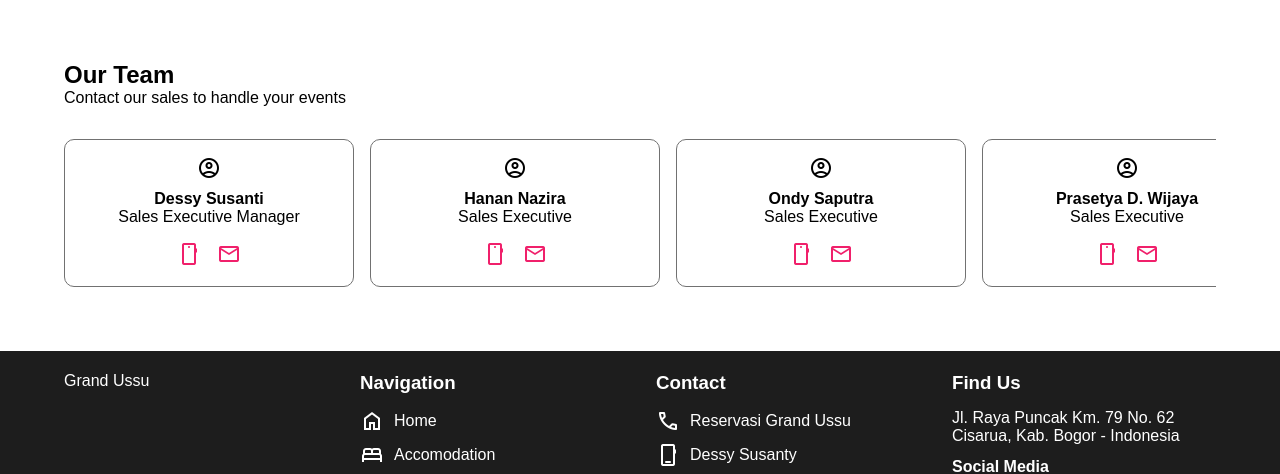
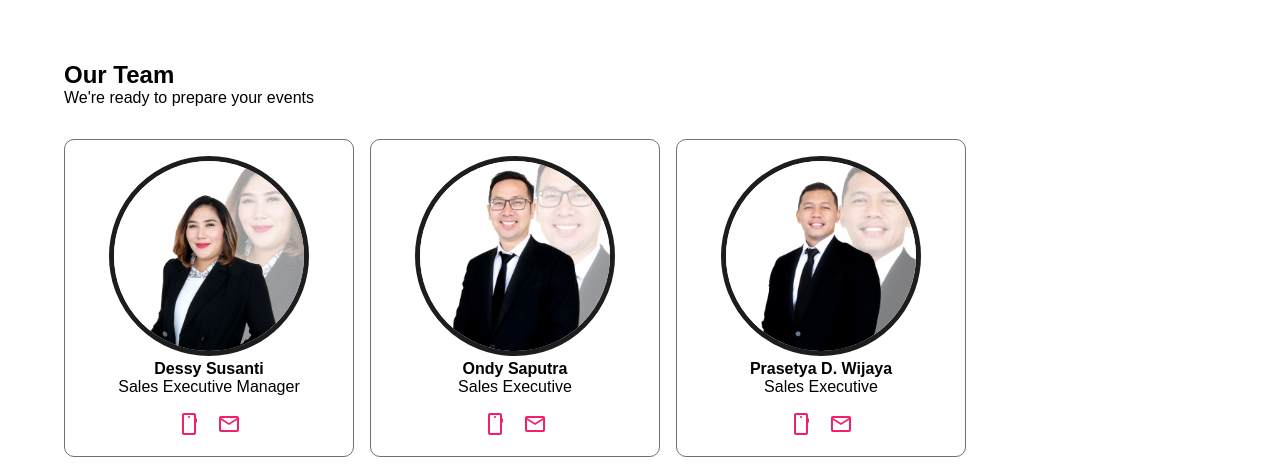
Before and after one commit to uiuxkimabe/grandussu, a plain HTML site: page contact.html in a window 1280 px wide. Shown: the part 1236-1710 px from the top of the page. Drawn offline with nearby package versions, Linux system fonts and the light colour scheme; a web font is replaced by a local one.

Commit message:
team update

```diff
--- a/contact.html
+++ b/contact.html
@@ -222,14 +222,16 @@
       <div class="container">
         <figcaption data-aos="fade-up" data-aos-delay="50">
           <h1>Our Team</h1>
-          <p>Contact our sales to handle your events</p>
+          <p>We're ready to prepare your events</p>
         </figcaption>
         <div class="row d-flex">
           <div class="card-team" data-aos="fade-up" data-aos-delay="100">
             <figure>
-              <span class="material-symbols-outlined profile">
-                account_circle
-              </span>
+              <img
+                src="./src/assets/team/BU DESI.jpg"
+                class="sales-team"
+                alt="Grand Ussu Team"
+              />
               <figcaption>
                 <h4>Dessy Susanti</h4>
                 <p>Sales Executive Manager</p>
@@ -250,36 +252,13 @@
               </figcaption>
             </figure>
           </div>
-          <div class="card-team" data-aos="fade-up" data-aos-delay="150">
-            <figure>
-              <span class="material-symbols-outlined profile">
-                account_circle
-              </span>
-              <figcaption>
-                <h4>Hanan Nazira</h4>
-                <p>Sales Executive</p>
-                <ul class="d-flex">
-                  <li>
-                    <a href="#">
-                      <span class="material-symbols-outlined">
-                        smartphone
-                      </span>
-                    </a>
-                  </li>
-                  <li>
-                    <a href="#">
-                      <span class="material-symbols-outlined"> mail </span>
-                    </a>
-                  </li>
-                </ul>
-              </figcaption>
-            </figure>
-          </div>
           <div class="card-team" data-aos="fade-up" data-aos-delay="200">
             <figure>
-              <span class="material-symbols-outlined profile">
-                account_circle
-              </span>
+              <img
+                src="./src/assets/team/ONDI.jpg"
+                class="sales-team"
+                alt="Grand Ussu Team"
+              />
               <figcaption>
                 <h4>Ondy Saputra</h4>
                 <p>Sales Executive</p>
@@ -302,9 +281,11 @@
           </div>
           <div class="card-team" data-aos="fade-up" data-aos-delay="250">
             <figure>
-              <span class="material-symbols-outlined profile">
-                account_circle
-              </span>
+              <img
+                src="./src/assets/team/PRESTYA.jpg"
+                class="sales-team"
+                alt="Grand Ussu Team"
+              />
               <figcaption>
                 <h4>Prasetya D. Wijaya</h4>
                 <p>Sales Executive</p>
--- a/src/style/global.css
+++ b/src/style/global.css
@@ -617,7 +617,7 @@ main a {
 #team .row {
   justify-content: flex-start;
   gap: 1em;
-  margin: 2em 0;
+  margin: 2em auto;
   overflow-x: scroll;
   scroll-snap-type: x mandatory;
 }
@@ -632,6 +632,12 @@ main a {
   border: 1px solid var(--general);
   padding: 1em 0;
   border-radius: 10px;
+}
+
+.card-team img {
+  width: 200px;
+  border-radius: 50%;
+  border: 5px solid var(--dark);
 }
 
 .card-team ul {
```
Also changed, not shown: convention.html (+15 -34 lines), src/assets/team/BU DESI.jpg (added), src/assets/team/ONDI.jpg (added), src/assets/team/PRESTYA.jpg (added).
